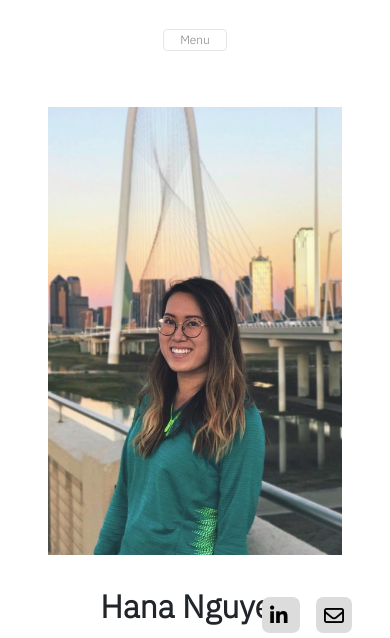
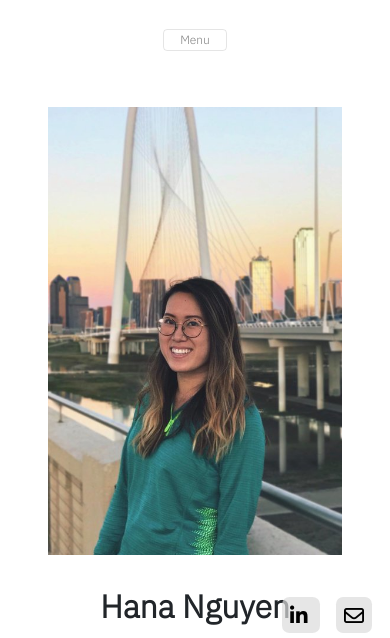
Before and after one commit to phi-h-nguyen/hananguyendesign, a plain HTML site: page about.html in a window 390 px wide. Shown: the part 167-805 px from the top of the page. Drawn offline with nearby package versions, Linux system fonts and the light colour scheme.

Commit message:
mobile links

```diff
--- a/css/main.css
+++ b/css/main.css
@@ -159,7 +159,7 @@ footer p {
 }
 
 .icons a {
-    margin: 0 .35rem
+    margin: 0 .35rem;
 }
 
 @media (max-width: 768px) {
@@ -210,15 +210,19 @@ footer p {
         margin-top: 0
     }
     .icons a {
-        background: rgba(220, 220, 220);
+        background: rgba(220, 220, 220, .7);
         padding: .5rem;
         border-radius: 20%;
         margin: .5rem;
         margin-bottom: 2rem;
         color: black;
     }
+
+    .icons a:hover {
+        background: rgba(220, 220, 220, .9);
+    }
     .icons {
-        right: 30px;
+        right: 10px;
         bottom: 50px;
     }
     .footerLine {
```
